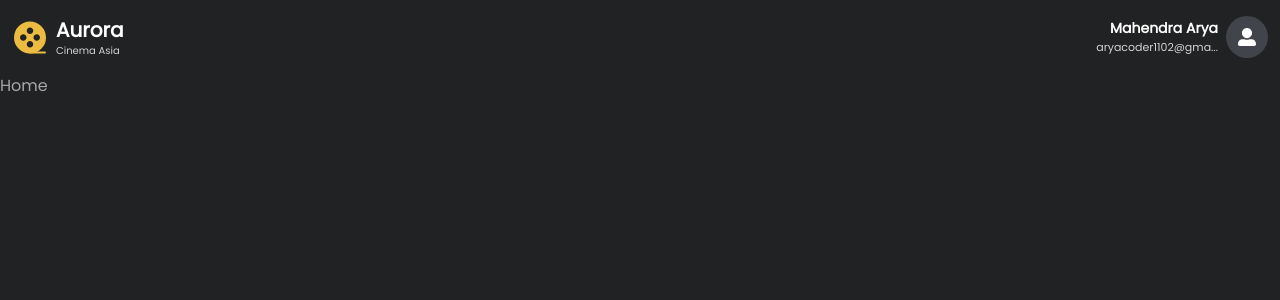
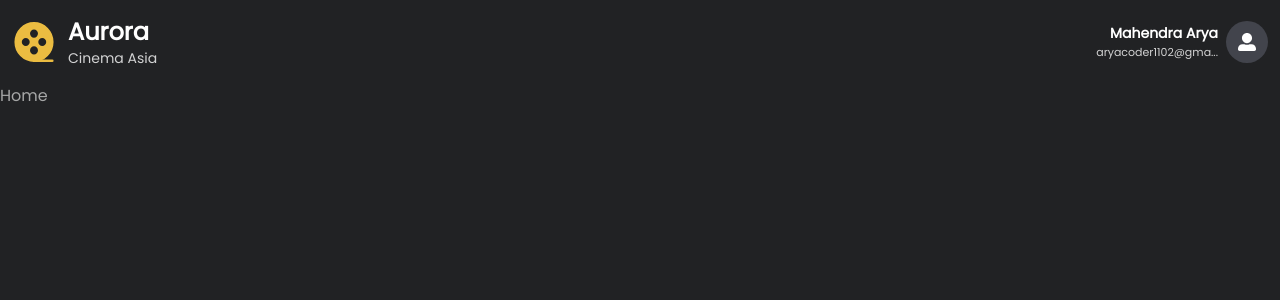
Before and after one commit to aryndraa/timedoor-academy-final-project, a Next.js app: page / in a window 1280 px wide. Shown: the top 300 px of the page. Built offline with nearby package versions, Linux system fonts and the light colour scheme.

Commit message:
dekstop logo

```diff
--- a/app/components/Logo.js
+++ b/app/components/Logo.js
@@ -4,16 +4,16 @@ import Link from "next/link"
 
 export const Logo = () => {
   return (
-    <Link href={"/"} className="flex items-center gap-2">
+    <Link href={"/"} className="flex items-center gap-2 lg:gap-3 ">
       <Image
         src={logo}
         quality={100}
         alt="logo"
-        width={36}
+        className="w-9 lg:w-11"
       />
       <div className="text-white">
-        <h1 className="text-xl font-semibold leading-[1.3]">Aurora</h1>
-        <p className="text-[10px] text-white/80">Cinema Asia</p>
+        <h1 className="text-xl lg:text-2xl font-semibold leading-[1.3]">Aurora</h1>
+        <p className="text-[10px] lg:text-sm text-white/80">Cinema Asia</p>
       </div>
     </Link>
   )
```
